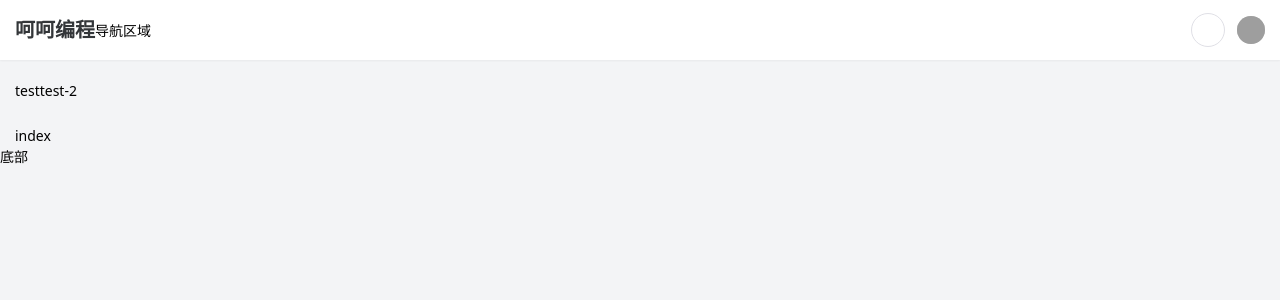
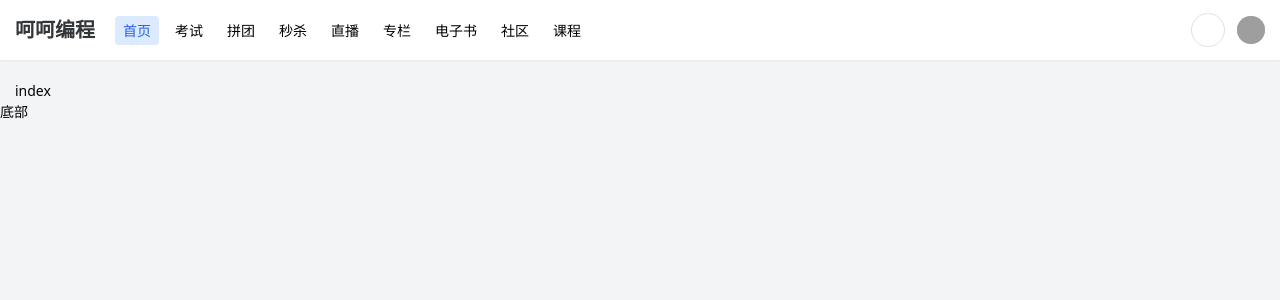
Before and after one commit to aaLiweipeng/xycourse-platform, a Nuxt app: page / in a window 1280 px wide. Shown: the top 300 px of the page. Built offline with nearby package versions, Linux system fonts and the light colour scheme; grey boxes are pictures that could not be loaded; some icons are missing.

Commit message:
跳转和动态路由页面设计

```diff
--- a/components/NavBar.vue
+++ b/components/NavBar.vue
@@ -2,7 +2,7 @@
  * @Descripttion: 导航栏
  * @Author: lwp
  * @Date: 2023-04-02 17:04:01
- * @LastEditTime: 2023-04-03 01:38:22
+ * @LastEditTime: 2023-04-04 04:41:14
 -->
 <template>
   <div class="navbar">
@@ -10,7 +10,12 @@
       <!-- text属性 无边框，文本按钮 -->
       <n-button text class="!text-xl !font-bold">呵呵编程</n-button>
 
-      <div>导航区域</div>
+      <div class="menu">
+        <div class="menu-item" v-for="(item, index) in menus" :key="index"
+          :class="{ 'menu-item-active': route.path == item.path }" @click="handleOpen(item.path)">
+          {{ item.name }}
+        </div>
+      </div>
 
       <!-- 这里的marginLeft-auto 用的妙 -->
       <n-button circle class="ml-auto mr-3">
@@ -25,11 +30,7 @@
       <!-- https://www.naiveui.com/zh-CN/os-theme/components/dropdown -->
       <n-dropdown :options="userOptions">
         <!-- 下拉菜单外露图标 -->
-        <n-avatar
-          round
-          size="small"
-          src="https://07akioni.oss-cn-beijing.aliyuncs.com/07akioni.jpeg"
-        />
+        <n-avatar round size="small" src="https://07akioni.oss-cn-beijing.aliyuncs.com/07akioni.jpeg" />
       </n-dropdown>
     </div>
   </div>
@@ -53,7 +54,49 @@ const renderIcon = (icon) => {
   };
 };
 
-// 下拉菜单选项
+const route = useRoute();
+const menus = [
+  {
+    name: "首页",
+    path: "/",
+  },
+  {
+    name: "考试",
+    path: "/paper/1", // url/分页
+  },
+  {
+    name: "拼团",
+    path: "/list/group/1", // url/公共列表类型/分页
+  },
+  {
+    name: "秒杀",
+    path: "/list/flashsale/1",
+  },
+  {
+    name: "直播",
+    path: "/list/live/1",
+  },
+  {
+    name: "专栏",
+    path: "/list/column/1",
+  },
+  {
+    name: "电子书",
+    path: "/list/book/1",
+  },
+  {
+    name: "社区",
+    path: "/bbs/0/1", // url/社区id/分页
+  },
+  {
+    name: "课程",
+    path: "/list/course/1",
+  },
+];
+function handleOpen(path) {
+  navigateTo(path);
+}
+// NavBar右侧icon 下拉菜单选项
 const userOptions = [
   {
     label: "用户中心",
@@ -73,4 +116,19 @@ const userOptions = [
   z-index: 1000;
   @apply bg-white fixed top-0 left-0 right-0 shadow-sm;
 }
+
+.menu {
+  @apply flex items-center px-4;
+}
+
+.menu-item {
+  transition: all 0.2s;
+  /* 让hover的显隐 有一个隐约的过程 */
+  /* 圆角 蓝底蓝字的hover */
+  @apply px-2 py-1 mx-1 cursor-pointer rounded hover: (bg-blue-50 text-blue-700) active:( !bg-blue-100);
+}
+
+.menu-item-active {
+  @apply !bg-blue-100 !text-blue-600;
+}
 </style>
--- /dev/null
+++ b/pages/bbs/[bbs_id]/[page].vue
@@ -0,0 +1,9 @@
+<template>
+    <div>
+        问答社区 {{ $route.params.bbs_id }} ~ {{ $route.params.page }}
+    </div>
+</template>
+<script setup>
+const route = useRoute()
+console.log(route.params.bbs_id,route.params.page)
+</script>
--- a/pages/index.vue
+++ b/pages/index.vue
@@ -2,25 +2,13 @@
  * @Descripttion:
  * @Author: lwp
  * @Date: 2023-04-02 00:14:09
- * @LastEditTime: 2023-04-02 19:30:05
+ * @LastEditTime: 2023-04-04 04:12:54
 -->
 <template>
     <div>
-        <div>
-            <nuxt-link to="/test">test</nuxt-link>
-            <nuxt-link to="/test-2">test-2</nuxt-link>
-        </div>
         index
-        <n-icon size="40">
-            <Search />
-        </n-icon>
     </div>
 </template>
 <script setup>
-import {
-    NIcon
-} from "naive-ui"
-import {
-    Search
-} from "@vicons/ionicons5"
+
 </script>
--- /dev/null
+++ b/pages/list/[type]/[page].vue
@@ -0,0 +1,15 @@
+<!--
+ * @Descripttion:
+ * @Author: lwp
+ * @Date: 2023-04-04 04:12:16
+ * @LastEditTime: 2023-04-04 04:13:37
+-->
+<template>
+    <div>
+        公共列表 {{ $route.params.type }} ~ {{ $route.params.page }}
+    </div>
+</template>
+<script setup>
+const route = useRoute()
+console.log(route.params.type, route.params.page)
+</script>
--- /dev/null
+++ b/pages/paper/[page].vue
@@ -0,0 +1,9 @@
+<template>
+    <div>
+        考试列表 {{ $route.params.page }}
+    </div>
+</template>
+<script setup>
+const route = useRoute()
+console.log(route.params.page)
+</script>
--- a/pages/test-2.vue
+++ /dev/null
@@ -1,8 +0,0 @@
-<template>
-    <div>
-        <div>
-            <nuxt-link to="/">index</nuxt-link>
-        </div>
-        test-2
-    </div>
-</template>
--- a/pages/test.vue
+++ /dev/null
@@ -1,8 +0,0 @@
-<template>
-    <div>
-        <div>
-            <nuxt-link to="/">index</nuxt-link>
-        </div>
-        test
-    </div>
-</template>
```
Also changed, not shown: .prettierrc.js (added).
